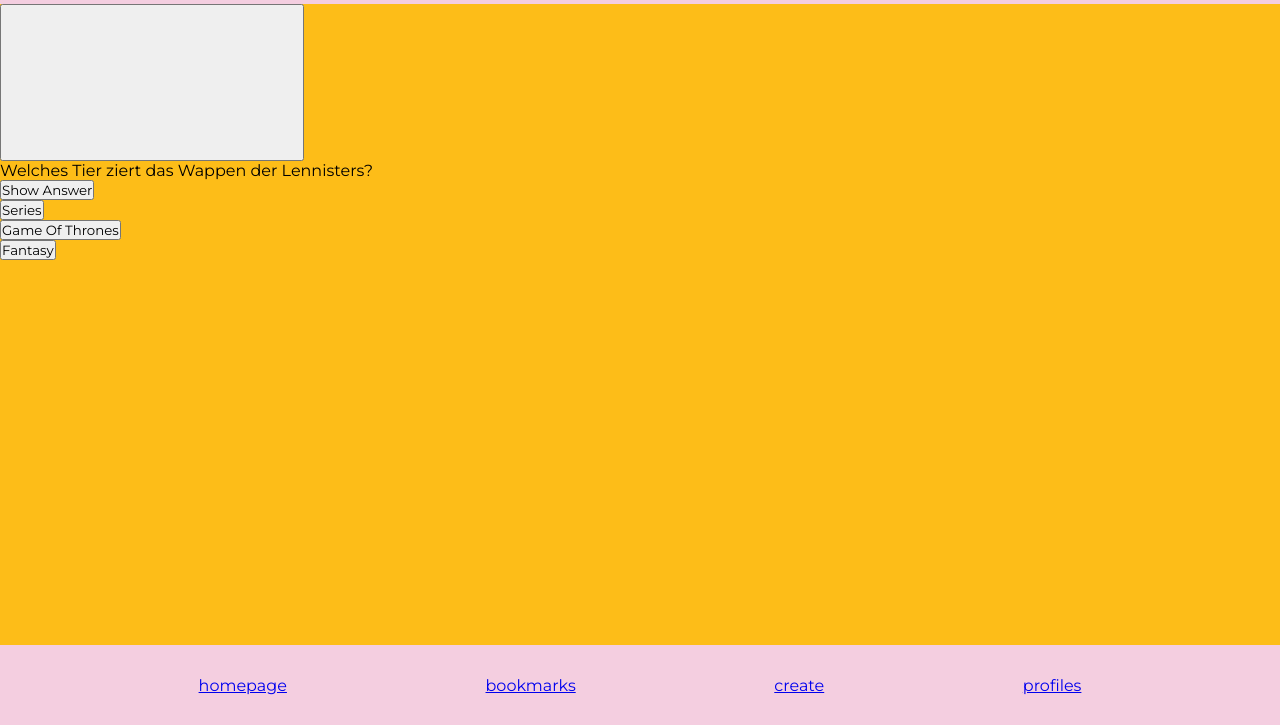
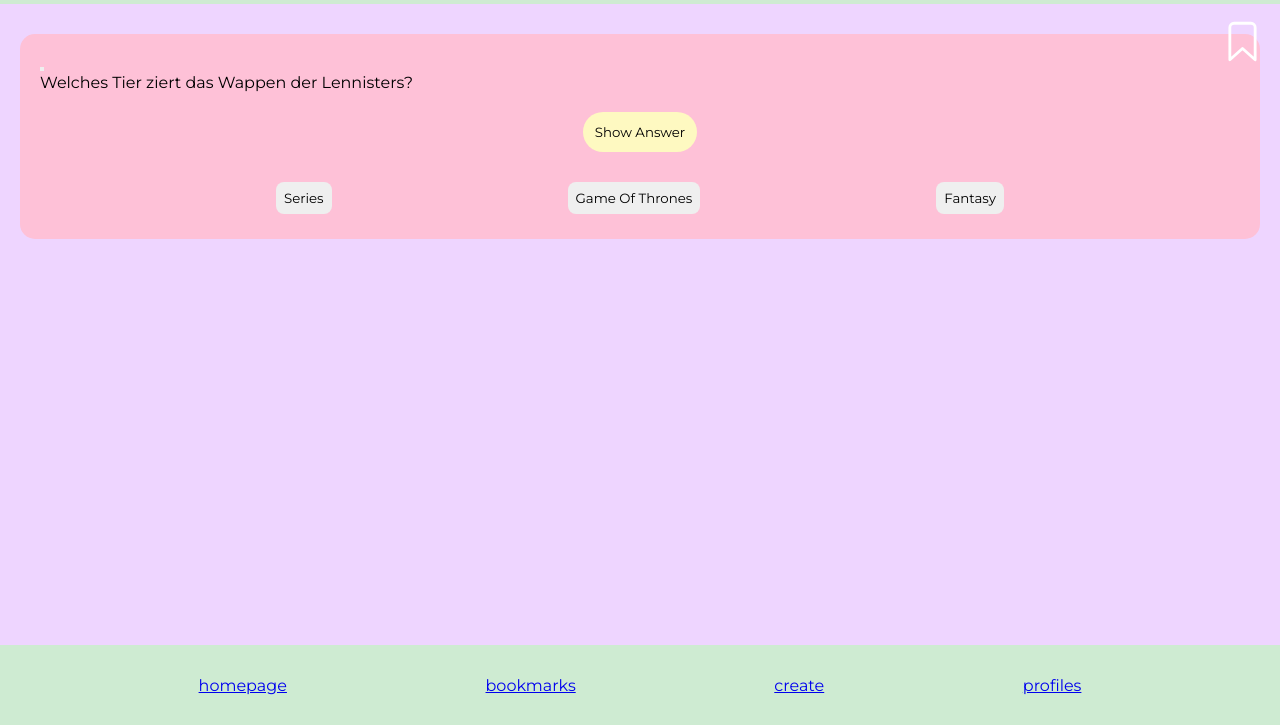
Before and after one commit to therealchrismcfly/quizapp, a plain HTML site: page index.html in a window 1280 px wide. Shown: the part 75-800 px from the top of the page. Drawn offline with Linux system fonts and the light colour scheme.

Commit message:
add bookmark

```diff
--- a/base.css
+++ b/base.css
@@ -6,5 +6,5 @@
 }
 
 body {
-  background-color: #fdbd18;
+  background-color: #eed5ff;
 }
--- a/components/bookmark-button.css
+++ b/components/bookmark-button.css
@@ -1,4 +1,6 @@
-.questioncard__bookmark-button {
+.card__bookmark-button {
+  width: 45px;
+  height: 45px;
   position: absolute;
   top: -15px;
   right: -5px;
--- a/components/header.css
+++ b/components/header.css
@@ -1,7 +1,7 @@
 header {
   display: flex;
   justify-content: center;
-  background-color: #f4cee0;
+  background-color: #ceebd2;
 }
 
 h1 {
--- a/components/navbar.css
+++ b/components/navbar.css
@@ -2,7 +2,7 @@
   display: flex;
   justify-content: space-evenly;
   align-items: center;
-  background-color: #f4cee0;
+  background-color: #ceebd2;
   width: 100%;
   height: 80px;
   position: fixed;
--- a/components/questioncard.css
+++ b/components/questioncard.css
@@ -2,8 +2,8 @@
 @import "./show-answers.css";
 @import "./bookmark-button.css";
 
-.questioncard {
-  background-color: #faf0e6;
+.card {
+  background-color: #fec1d7;
   border-radius: 15px;
   margin: 30px 20px;
   padding: 20px;
--- a/components/questioncard_tags.css
+++ b/components/questioncard_tags.css
@@ -1,13 +1,13 @@
-.questioncard__taglist {
+.card__taglist {
   display: flex;
   justify-content: space-evenly;
   list-style: none;
   padding: 10px 0 5px 0px;
 }
 
-.questioncard__taglist__item {
+.card__taglist__item {
   padding: 8px;
   border-radius: 8px;
   border: none;
-  background-color: #f4cee0;
+  background-color: #white;
 }
--- a/components/show-answers.css
+++ b/components/show-answers.css
@@ -1,15 +1,14 @@
-.questioncard__show-answers {
+.card__show-answers {
   display: flex;
   justify-content: center;
 }
 
-.questioncard__show-answers__button {
+.card__show-answers__button {
   padding: 12px;
   margin: 20px 5px;
   border-radius: 25px;
   border: none;
   display: flex;
   justify-content: center;
-  background-color: #02422a;
-  color: white;
+  background-color: #fef9c1;
 }
--- a/index.html
+++ b/index.html
@@ -20,8 +20,22 @@
     </header>
     <main>
       <article class="card">
-        <button class="card__bookmark-button card__bookmark-button--filled">
-          <svg src="/images/bookmark.svg"></svg>
+        <button>
+          <svg
+            xmlns="http://www.w3.org/2000/svg"
+            class="card__bookmark-button card__bookmark-button--filled"
+            viewBox="0 0 512 512"
+          >
+            <title>Bookmark</title>
+            <path
+              d="M352 48H160a48 48 0 00-48 48v368l144-128 144 128V96a48 48 0 00-48-48z"
+              fill="none"
+              stroke="white"
+              stroke-linecap="round"
+              stroke-linejoin="round"
+              stroke-width="32"
+            />
+          </svg>
         </button>
         <p class="card__question" data-js="text">
           Welches Tier ziert das Wappen der Lennisters?
```
Also changed, not shown: bookmarks.html (+9 -11 lines).
